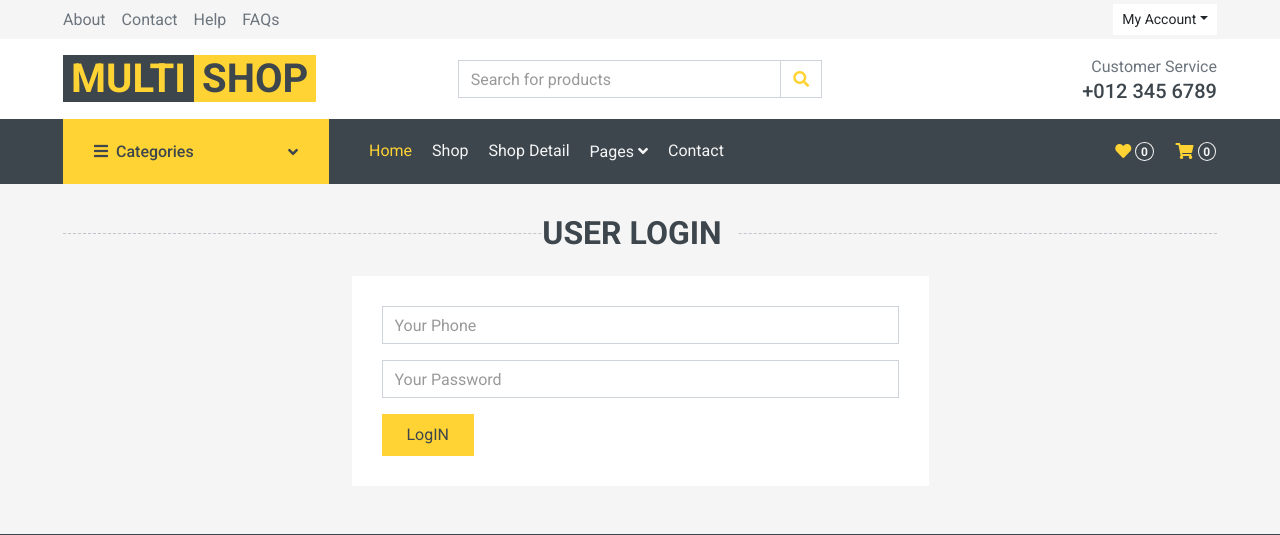
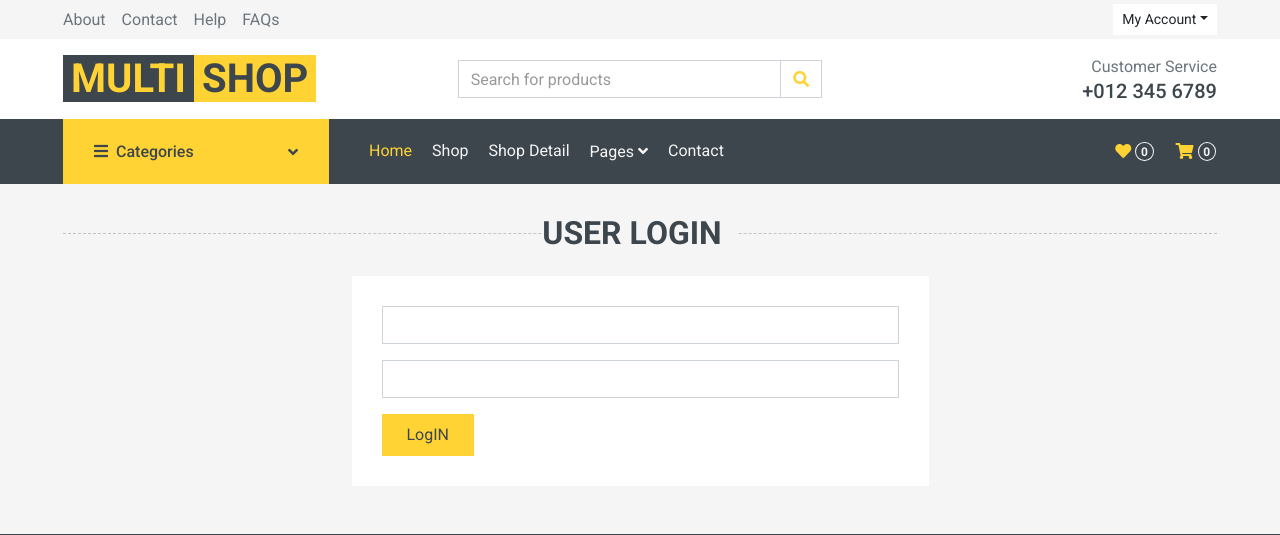
Before and after one commit to moeinrezai/online_shop, a Django app: page /account/login in a window 1280 px wide. Shown: the top 535 px of the page. Run offline with Django 5.2, Linux system fonts and the light colour scheme; some libraries are stand-ins or nearby versions.

Commit message:
load log in 3

```diff
--- a/account/forms.py
+++ b/account/forms.py
@@ -2,6 +2,8 @@ from django import forms
 from .models import User
 from django.core.exceptions import ValidationError
 from django.contrib.auth.forms import ReadOnlyPasswordHashField
+
+
 class UserCreationForm(forms.ModelForm):
     """A form for creating new users. Includes all the required
     fields, plus a repeated password."""
@@ -11,7 +13,7 @@ class UserCreationForm(forms.ModelForm):
 
     class Meta:
         model = User
-        fields = ["phone",]
+        fields = ["phone", ]
 
     def clean_password2(self):
         # Check that the two password entries match
@@ -41,3 +43,8 @@ class UserChangeForm(forms.ModelForm):
     class Meta:
         model = User
         fields = ["phone", "password", "is_active", "is_admin"]
+
+
+class LoginForm(forms.Form):
+    phone = forms.CharField(widget=forms.TextInput(attrs={'class': "form-control"}))
+    password = forms.CharField(widget=forms.PasswordInput(attrs={'class': "form-control"}))
--- a/account/templates/account/contact.html
+++ b/account/templates/account/login.html
@@ -8,15 +8,14 @@
             <div class=" mb-5 contact-us" style="">
                 <div class="contact-form bg-light p-30">
                     <div id="success"></div>
-                    <form name="sentMessage" id="contactForm" novalidate="novalidate">
+                    <form method="post">
+                        {% csrf_token %}
                         <div class="control-group">
-                            <input type="text" class="form-control" id="name" placeholder="Your Phone"
-                                required="required" data-validation-required-message="Please enter your name" />
+                            {{ form.phone }}
                             <p class="help-block text-danger"></p>
                         </div>
                         <div class="control-group">
-                            <input type="password" class="form-control" id="email" placeholder="Your Password"
-                                required="required" data-validation-required-message="Please enter your email" />
+                            {{ form.password }}
                             <p class="help-block text-danger"></p>
                         </div>
 
--- a/account/urls.py
+++ b/account/urls.py
@@ -3,5 +3,5 @@ from . import views
 
 app_name = 'account'
 urlpatterns = [
-    path('login', views.LogIn.as_view(), name='login')
+    path('login', views.UserLogin.as_view(), name='login')
 ]
--- a/account/views.py
+++ b/account/views.py
@@ -1,7 +1,13 @@
 from django.shortcuts import render
+from django.views import View
 from django.views.generic import TemplateView
+from .forms import LoginForm
 
+# class LogIn(TemplateView):
+    # template_name = 'account/login.html'
+# Create your views here.
 
-class LogIn(TemplateView):
-    template_name = 'account/contact.html'
-# Create your views here.
+class UserLogin(View):
+    def get(self, request):
+        form = LoginForm()
+        return render(request, 'account/login.html', {'form': form})
```
